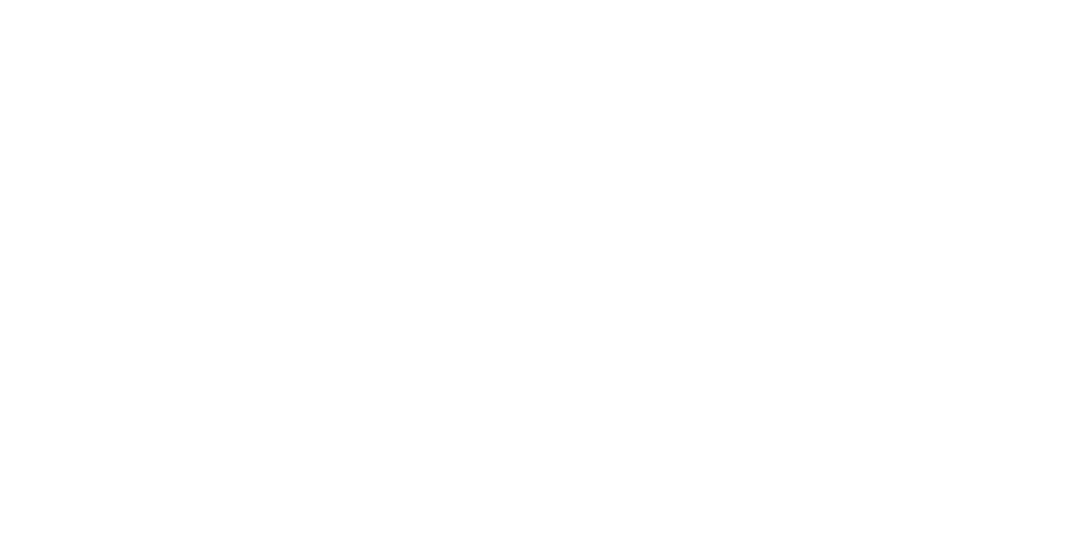
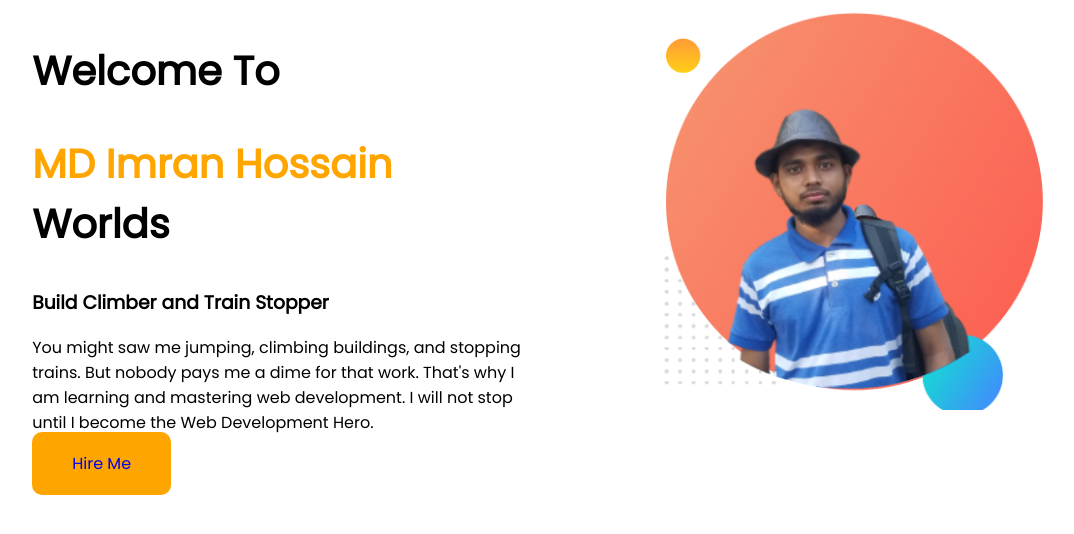
Before and after one commit to hossain-imran-website/developer-portfoilo, a plain HTML site: page index.html in a window 1280 px wide. Shown: the whole page, without its empty margins (39-1113 px from the left). Drawn offline with Linux system fonts and the light colour scheme.

Commit message:
half width

```diff
--- a/index.html
+++ b/index.html
@@ -4,8 +4,23 @@
     <meta charset="UTF-8">
     <meta name="viewport" content="width=device-width, initial-scale=1.0">
     <title>Developer PortFoilo</title>
+    <link rel="preconnect" href="https://fonts.googleapis.com">
+    <link rel="preconnect" href="https://fonts.gstatic.com" crossorigin>
+    <link href="https://fonts.googleapis.com/css2?family=Poppins&display=swap" rel="stylesheet">
+<link rel="stylesheet" href="style.css">
 </head>
 <body>
-
+    <section >
+        <div class="half-width">
+            <h1>Welcome To </h1>
+            <h1> <span class="imran">MD Imran Hossain </span> Worlds</h1>
+            <h3>Build Climber and Train Stopper</h3>
+            <p>You might saw me jumping, climbing buildings, and stopping trains. But nobody pays me a dime for that work. That's why I am learning and mastering web development. I will not stop until I become the Web Development Hero.</p>
+            <a target="_blank" href="www.natures.com.bd">Hire Me</a>
+        </div>
+        <div class="half-width">
+            <img src="images/my-bg.png" alt="">
+        </div>
+    </section>
 </body>
 </html>
--- a/style.css
+++ b/style.css
@@ -0,0 +1,30 @@
+body{
+    font-family: 'Poppins', sans-serif;
+}
+h1{
+    font-size: 40px;
+}
+.imran{
+    color: orange;
+}
+
+section {
+    display: flex;
+}
+.half-width {
+    width: 50%;
+    padding-left: 5%;
+    padding-right: 5%;
+}
+.half-width img{
+    width: 80%;
+}
+a{
+    text-decoration: none;
+    background-image: -webkit-gradient(orange, tomatos);
+    background-color: orange;
+    padding:20px 40px;
+    margin-top:5px;
+    border-radius: 10px;
+    font-size: 700;
+}
```
Also changed, not shown: images/Jhankar-pic-with-bg.png (added), images/dream-bg.png (added), images/exp-bg.png (added), images/jhankar.png (added), images/jhankar2.png (added), images/my-bg.png (added), images/my-bg2.png (added), images/top-banner.png (added).
